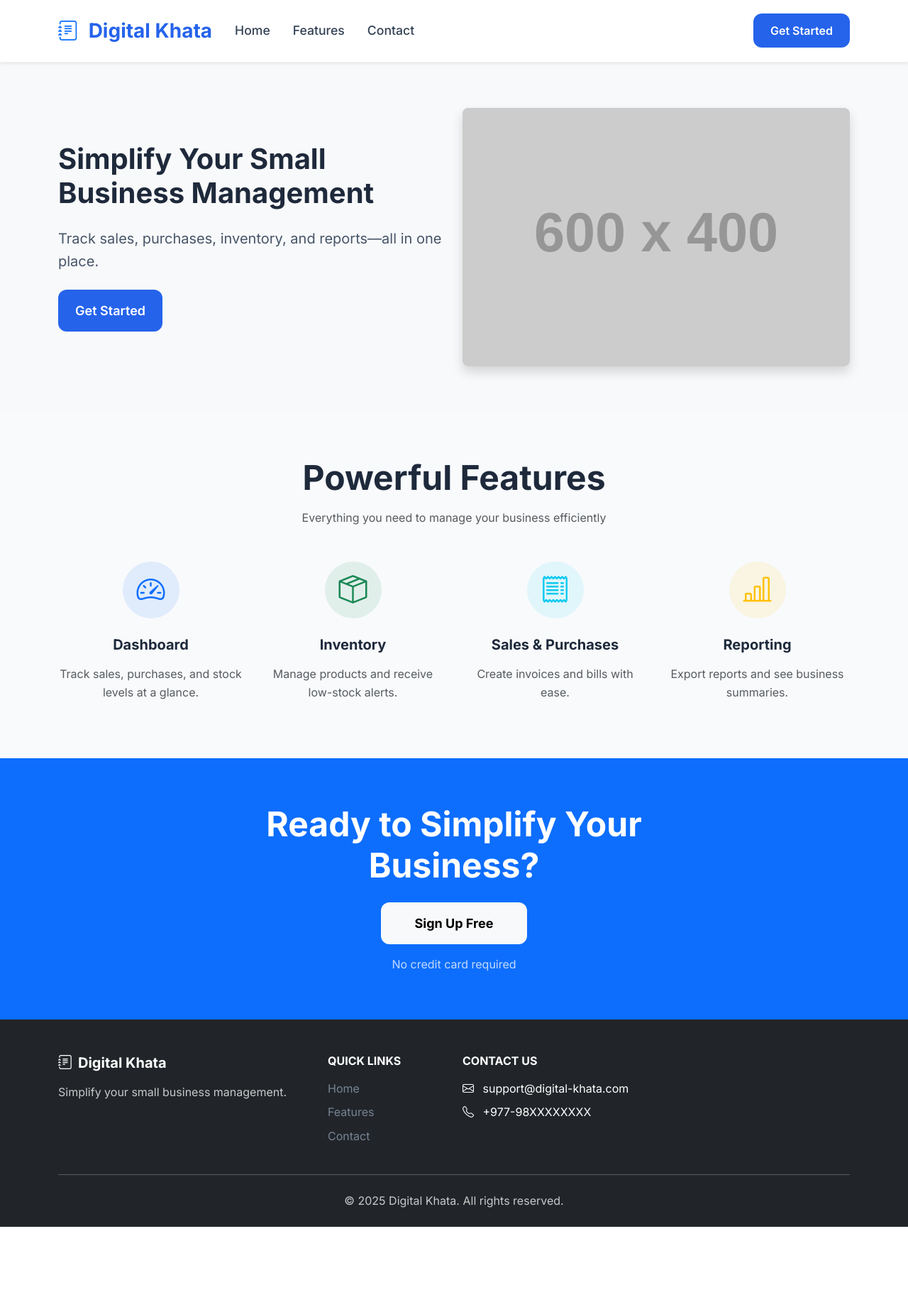
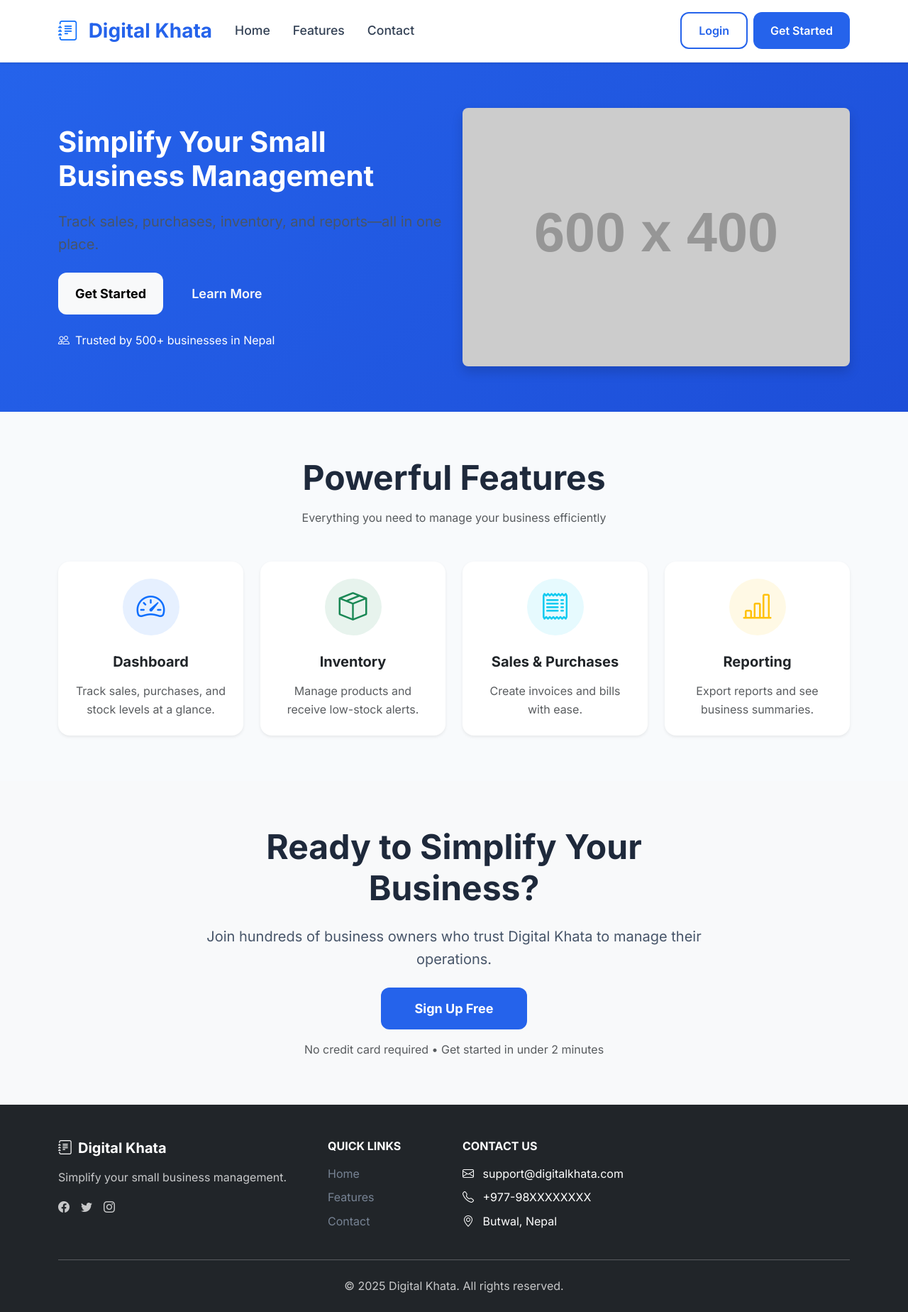
Before and after one commit to RajeshBasnet-dev/Digital-Khata, a Django app: page / in a window 1280 px wide. Shown: the whole page at 71% size. Before the commit the page ends 1728 px from the top, so only its background shows below. Run offline with Django 5.2, Linux system fonts and the light colour scheme; grey boxes labelled with a size stand in for pictures from a placeholder-image service; some libraries are stand-ins or nearby versions.

Commit message:
feat: enhance landing page with improved UI and navigation

```diff
--- a/templates/landing.html
+++ b/templates/landing.html
@@ -28,23 +28,32 @@
         </li>
       </ul>
 
+      <div class="d-flex">
+        <a href="{% url 'accounts:login' %}" class="btn btn-outline-primary me-2">Login</a>
         <a href="{% url 'accounts:signup' %}" class="btn btn-primary">Get Started</a>
+      </div>
     </div>
   </div>
 </nav>
 
 <!-- Hero Section -->
-<section id="home" class="py-5 py-lg-7 bg-light">
+<section id="home" class="py-5 py-lg-7 bg-gradient-primary text-white">
   <div class="container">
     <div class="row align-items-center">
       <div class="col-lg-6 mb-5 mb-lg-0">
         <h1 class="display-4 fw-bold mb-4">Simplify Your Small Business Management</h1>
         <p class="lead mb-4">Track sales, purchases, inventory, and reports—all in one place.</p>
-        <a href="{% url 'accounts:signup' %}" class="btn btn-primary btn-lg px-4 py-3">Get Started</a>
+        <div class="d-flex flex-wrap gap-3">
+          <a href="{% url 'accounts:signup' %}" class="btn btn-light btn-lg px-4 py-3 fw-bold">Get Started</a>
+          <a href="#features" class="btn btn-outline-light btn-lg px-4 py-3">Learn More</a>
+        </div>
+        <div class="mt-4">
+          <p class="mb-0"><i class="bi bi-people me-2"></i>Trusted by 500+ businesses in Nepal</p>
+        </div>
       </div>
       <div class="col-lg-6">
         <div class="rounded-3 overflow-hidden shadow">
-          <img src="https://placehold.co/600x400/2563eb/white?text=Digital+Khata+Dashboard"
+          <img src="https://placehold.co/600x400/ffffff/2563eb?text=Digital+Khata+Dashboard"
                alt="Digital Khata Dashboard" class="img-fluid">
         </div>
       </div>
@@ -62,42 +71,50 @@
 
     <div class="row g-4">
       <div class="col-md-6 col-lg-3">
-        <div class="text-center">
+        <div class="card border-0 shadow-sm h-100">
+          <div class="card-body text-center p-4">
             <div class="rounded-circle bg-primary bg-opacity-10 d-flex align-items-center justify-content-center mx-auto mb-4" style="width: 80px; height: 80px;">
               <i class="bi bi-speedometer2 text-primary fs-1"></i>
             </div>
-          <h5 class="fw-bold mb-3">Dashboard</h5>
-          <p class="text-muted">Track sales, purchases, and stock levels at a glance.</p>
+            <h5 class="card-title fw-bold mb-3">Dashboard</h5>
+            <p class="card-text text-muted">Track sales, purchases, and stock levels at a glance.</p>
+          </div>
         </div>
       </div>
 
       <div class="col-md-6 col-lg-3">
-        <div class="text-center">
+        <div class="card border-0 shadow-sm h-100">
+          <div class="card-body text-center p-4">
             <div class="rounded-circle bg-success bg-opacity-10 d-flex align-items-center justify-content-center mx-auto mb-4" style="width: 80px; height: 80px;">
               <i class="bi bi-box-seam text-success fs-1"></i>
             </div>
-          <h5 class="fw-bold mb-3">Inventory</h5>
-          <p class="text-muted">Manage products and receive low-stock alerts.</p>
+            <h5 class="card-title fw-bold mb-3">Inventory</h5>
+            <p class="card-text text-muted">Manage products and receive low-stock alerts.</p>
+          </div>
         </div>
       </div>
 
       <div class="col-md-6 col-lg-3">
-        <div class="text-center">
+        <div class="card border-0 shadow-sm h-100">
+          <div class="card-body text-center p-4">
             <div class="rounded-circle bg-info bg-opacity-10 d-flex align-items-center justify-content-center mx-auto mb-4" style="width: 80px; height: 80px;">
               <i class="bi bi-receipt text-info fs-1"></i>
             </div>
-          <h5 class="fw-bold mb-3">Sales & Purchases</h5>
-          <p class="text-muted">Create invoices and bills with ease.</p>
+            <h5 class="card-title fw-bold mb-3">Sales & Purchases</h5>
+            <p class="card-text text-muted">Create invoices and bills with ease.</p>
+          </div>
         </div>
       </div>
 
       <div class="col-md-6 col-lg-3">
-        <div class="text-center">
+        <div class="card border-0 shadow-sm h-100">
+          <div class="card-body text-center p-4">
             <div class="rounded-circle bg-warning bg-opacity-10 d-flex align-items-center justify-content-center mx-auto mb-4" style="width: 80px; height: 80px;">
               <i class="bi bi-bar-chart-line text-warning fs-1"></i>
             </div>
-          <h5 class="fw-bold mb-3">Reporting</h5>
-          <p class="text-muted">Export reports and see business summaries.</p>
+            <h5 class="card-title fw-bold mb-3">Reporting</h5>
+            <p class="card-text text-muted">Export reports and see business summaries.</p>
+          </div>
         </div>
       </div>
     </div>
@@ -105,15 +122,16 @@
 </section>
 
 <!-- CTA Section -->
-<section class="py-5 py-lg-6 bg-primary text-white">
+<section class="py-5 py-lg-6 bg-light">
   <div class="container">
     <div class="row justify-content-center">
       <div class="col-lg-8 text-center">
         <h2 class="display-5 fw-bold mb-4">Ready to Simplify Your Business?</h2>
-        <a href="{% url 'accounts:signup' %}" class="btn btn-light btn-lg px-5 py-3 fw-bold mb-3">
+        <p class="lead mb-4">Join hundreds of business owners who trust Digital Khata to manage their operations.</p>
+        <a href="{% url 'accounts:signup' %}" class="btn btn-primary btn-lg px-5 py-3 fw-bold mb-3">
           Sign Up Free
         </a>
-        <p class="mb-0 opacity-75">No credit card required</p>
+        <p class="mb-0 text-muted">No credit card required • Get started in under 2 minutes</p>
       </div>
     </div>
   </div>
@@ -128,6 +146,11 @@
           <i class="bi bi-journal-text me-2"></i>Digital Khata
         </h5>
         <p class="opacity-75">Simplify your small business management.</p>
+        <div class="d-flex gap-3">
+          <a href="#" class="text-white opacity-75"><i class="bi bi-facebook"></i></a>
+          <a href="#" class="text-white opacity-75"><i class="bi bi-twitter"></i></a>
+          <a href="#" class="text-white opacity-75"><i class="bi bi-instagram"></i></a>
+        </div>
       </div>
 
       <div class="col-6 col-lg-2 mb-4 mb-lg-0">
@@ -142,8 +165,9 @@
       <div class="col-6 col-lg-3">
         <h6 class="mb-3">CONTACT US</h6>
         <ul class="list-unstyled">
-          <li class="mb-2"><i class="bi bi-envelope me-2"></i> support@digital-khata.com</li>
+          <li class="mb-2"><i class="bi bi-envelope me-2"></i> support@digitalkhata.com</li>
           <li class="mb-2"><i class="bi bi-telephone me-2"></i> +977-98XXXXXXXX</li>
+          <li class="mb-2"><i class="bi bi-geo-alt me-2"></i> Butwal, Nepal</li>
         </ul>
       </div>
     </div>
```
Lines whose indentation alone changed are shown as unchanged.
